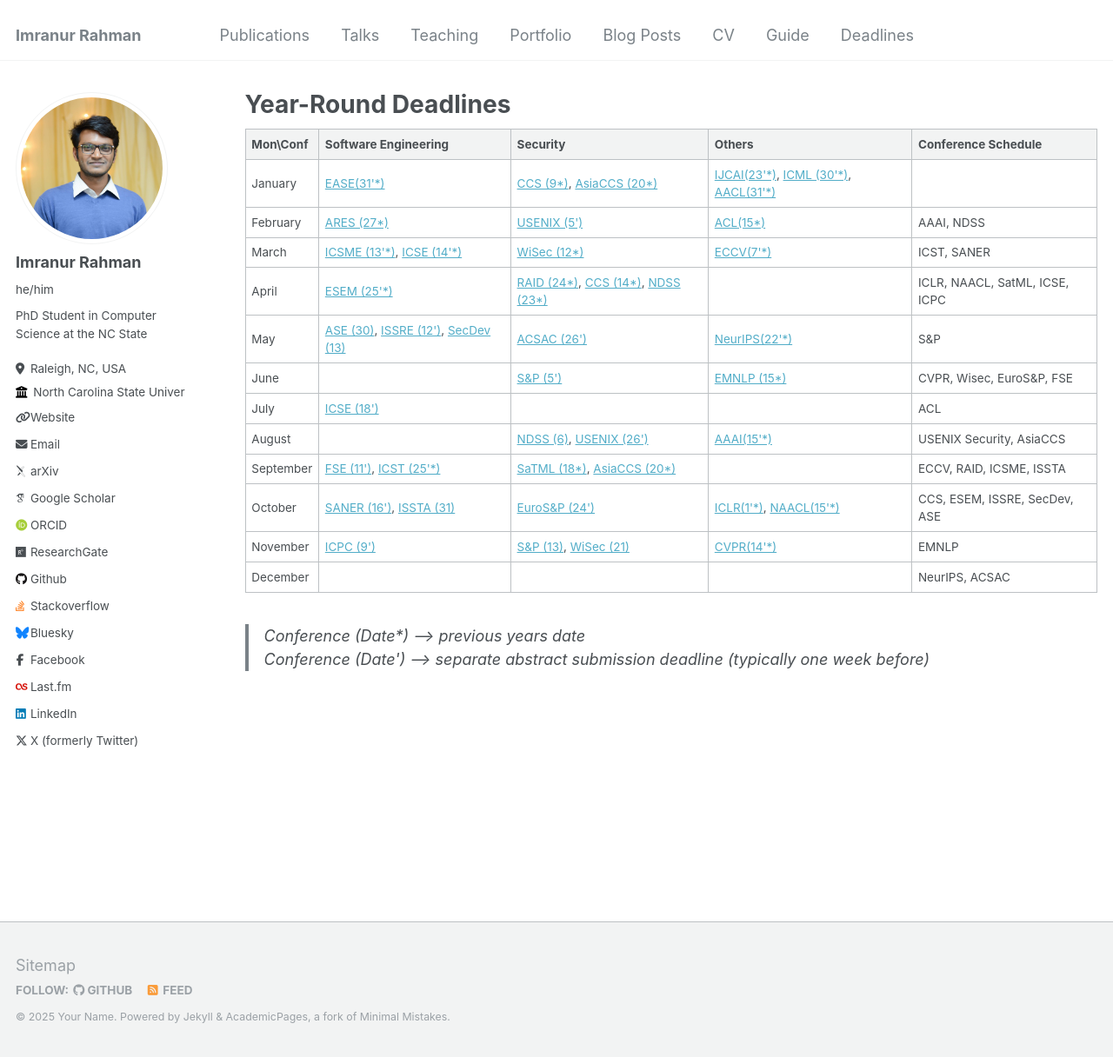
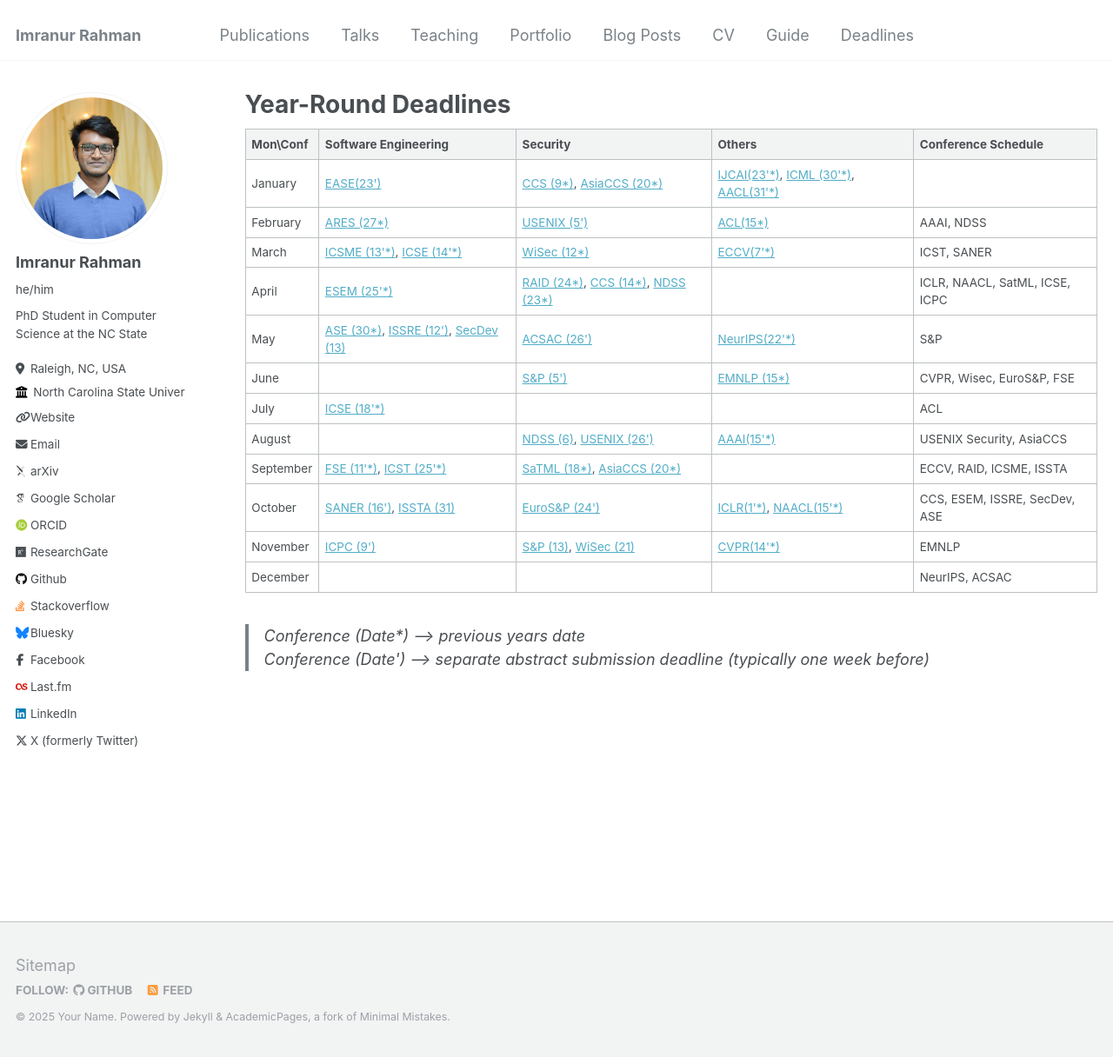
Before and after one commit to imranur-rahman/imranur-rahman.github.io, a Jekyll site: the page built from _pages/deadlines.md, in a window 1280 px wide and 1216 px high. Shown: the whole window at 87% size. Built offline with Jekyll 4.4.1, drawn with Linux system fonts in a browser that asks for light colours; some web fonts are replaced.

Commit message:
Updated SE deadlines.

```diff
--- a/_pages/deadlines.md
+++ b/_pages/deadlines.md
@@ -8,15 +8,15 @@ collection: deadlines
 
   Mon\Conf          | Software Engineering  |         Security        |       Others        |         Conference Schedule
 --------------------|-----------------------|-------------------------|---------------------|---------------------------------
-January             | [EASE(31\'\*)](https://conf.researchr.org/track/ease-2025/ease-2025-research-papers)  | [CCS (9\*)](https://www.sigsac.org/ccs/CCS2025/call-for-papers/), [AsiaCCS (20\*)](https://asiaccs2025.hust.edu.vn/call-for-papers/)     | [IJCAI(23\'\*)](https://2025.ijcai.org/call-for-papers-main-track/), [ICML (30\'\*)](https://icml.cc/Conferences/2025/CallForPapers), [AACL(31\'\*)](https://sites.google.com/view/aacl-2024/call-for-papers) |
+January             | [EASE(23\')](https://conf.researchr.org/track/ease-2026/ease-2026-research-papers)  | [CCS (9\*)](https://www.sigsac.org/ccs/CCS2025/call-for-papers/), [AsiaCCS (20\*)](https://asiaccs2025.hust.edu.vn/call-for-papers/)     | [IJCAI(23\'\*)](https://2025.ijcai.org/call-for-papers-main-track/), [ICML (30\'\*)](https://icml.cc/Conferences/2025/CallForPapers), [AACL(31\'\*)](https://sites.google.com/view/aacl-2024/call-for-papers) |
 February            | [ARES (27\*)](https://2025.ares-conference.eu/) | [USENIX (5\')](https://www.usenix.org/conference/usenixsecurity26) | [ACL(15\*)](https://2025.aclweb.org/calls/main_conference_papers/) | AAAI, NDSS
 March               | [ICSME (13\'\*)](https://conf.researchr.org/track/icsme-2025/icsme-2025-papers), [ICSE (14\'\*)](https://conf.researchr.org/track/icse-2026/icse-2026-research-track)  | [WiSec (12\*)](https://wisec2025.gmu.edu/call-for-papers/)  | [ECCV(7\'\*)](https://eccv.ecva.net/Conferences/2024/CallForPapers) | ICST, SANER
 April               | [ESEM (25\'\*)](https://conf.researchr.org/track/esem-2025/esem-2025-technical-track)       | [RAID (24\*)](https://raid2025.github.io/call.html), [CCS (14\*)](https://www.sigsac.org/ccs/CCS2025/call-for-papers/), [NDSS (23\*)](https://www.ndss-symposium.org/ndss2026/submissions/call-for-papers/) |  | ICLR, NAACL, SatML, ICSE, ICPC
-May                 | [ASE (30)](https://conf.researchr.org/track/ase-2025/ase-2025-papers), [ISSRE (12\')](https://issre.github.io/2025/calls_cfp-research.html), [SecDev (13)](https://secdev.ieee.org/2025/cfp/) |  [ACSAC (26\')](https://www.acsac.org/2023/submissions/papers/) | [NeurIPS(22\'\*)](https://neurips.cc/Conferences/2024/CallForPapers) | S&P
+May                 | [ASE (30\*)](https://conf.researchr.org/track/ase-2025/ase-2025-papers), [ISSRE (12\')](https://issre.github.io/2025/calls_cfp-research.html), [SecDev (13)](https://secdev.ieee.org/2025/cfp/) |  [ACSAC (26\')](https://www.acsac.org/2023/submissions/papers/) | [NeurIPS(22\'\*)](https://neurips.cc/Conferences/2024/CallForPapers) | S&P
 June                |     | [S&P (5\')](https://sp2026.ieee-security.org/cfpapers.html) | [EMNLP (15\*)](https://2024.emnlp.org/calls/main_conference_papers/#paper-submission-details) | CVPR, Wisec, EuroS&P, FSE
-July                |  [ICSE (18\')](https://conf.researchr.org/track/icse-2026/icse-2026-research-track) | | | ACL
+July                |  [ICSE (18\'\*)](https://conf.researchr.org/track/icse-2026/icse-2026-research-track) | | | ACL
 August              |  |  [NDSS (6)](https://www.ndss-symposium.org/ndss2026/submissions/call-for-papers/), [USENIX (26\')](https://www.usenix.org/conference/usenixsecurity26) | [AAAI(15\'\*)](https://aaai.org/conference/aaai/aaai-25/) | USENIX Security, AsiaCCS
-September           | [FSE (11\')](https://conf.researchr.org/track/fse-2026/fse-2026-research-papers),  [ICST (25\'\*)](https://conf.researchr.org/track/icst-2025/icst-2025-papers#Call-for-Papers)     | [SaTML (18\*)](https://satml.org/participate-cfp/), [AsiaCCS (20\*)](https://asiaccs2025.hust.edu.vn/call-for-papers/) |    | ECCV, RAID, ICSME, ISSTA
+September           | [FSE (11\'\*)](https://conf.researchr.org/track/fse-2026/fse-2026-research-papers),  [ICST (25\'\*)](https://conf.researchr.org/track/icst-2025/icst-2025-papers#Call-for-Papers)     | [SaTML (18\*)](https://satml.org/participate-cfp/), [AsiaCCS (20\*)](https://asiaccs2025.hust.edu.vn/call-for-papers/) |    | ECCV, RAID, ICSME, ISSTA
 October             | [SANER (16\')](https://conf.researchr.org/track/saner-2026/saner-2026-papers), [ISSTA (31)](https://conf.researchr.org/track/issta-2025/issta-2025-papers#Call-for-Papers)                | [EuroS&P (24\')](https://eurosp2025.ieee-security.org/cfp.html) | [ICLR(1\'\*)](https://iclr.cc/Conferences/2025/CallForPapers), [NAACL(15\'\*)](https://2025.naacl.org/calls/papers/#important-dates-for-naacl-2025) | CCS, ESEM, ISSRE, SecDev, ASE
 November            | [ICPC (9\')](https://conf.researchr.org/track/icpc-2025/icpc-2025-research)          | [S&P (13)](https://sp2026.ieee-security.org/cfpapers.html), [WiSec (21)](https://wisec2025.gmu.edu/call-for-papers/) | [CVPR(14\'\*)](https://cvpr.thecvf.com/Conferences/2025/CallForPapers) | EMNLP
 December            |  |  |  | NeurIPS, ACSAC
```
